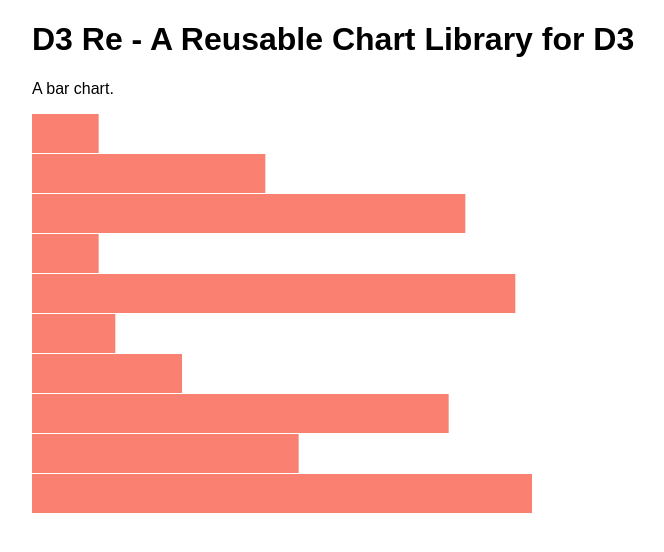
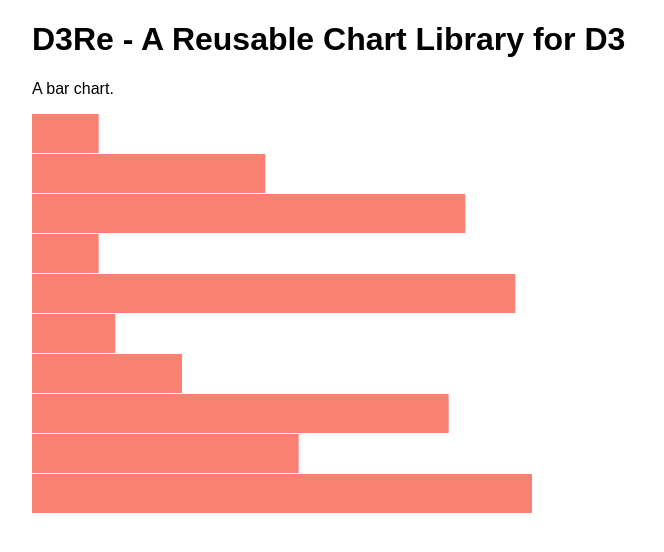
Before and after one commit to darrenjaworski/d3-reusable, a website built with webpack: page index.html in a window 1280 px wide. Shown: the whole page, without its empty margins (208-872 px from the left). Built offline with nearby package versions, Linux system fonts and the light colour scheme.

Commit message:
Updated gh page doc.

```diff
--- a/index.html
+++ b/index.html
@@ -4,7 +4,7 @@
   <meta charset="UTF-8">
   <meta name="viewport" content="width=device-width, initial-scale=1.0">
   <meta http-equiv="X-UA-Compatible" content="ie=edge">
-  <title>Document</title>
+  <title>D3Re</title>
   <style>
   body {
     font-family: sans-serif;
@@ -14,7 +14,7 @@
   </style>
 </head>
 <body>
-  <h1>D3 Re - A Reusable Chart Library for D3</h1>
+  <h1>D3Re - A Reusable Chart Library for D3</h1>
   <p>A bar chart.</p>
   <div id="barchart"></div>
 
```
